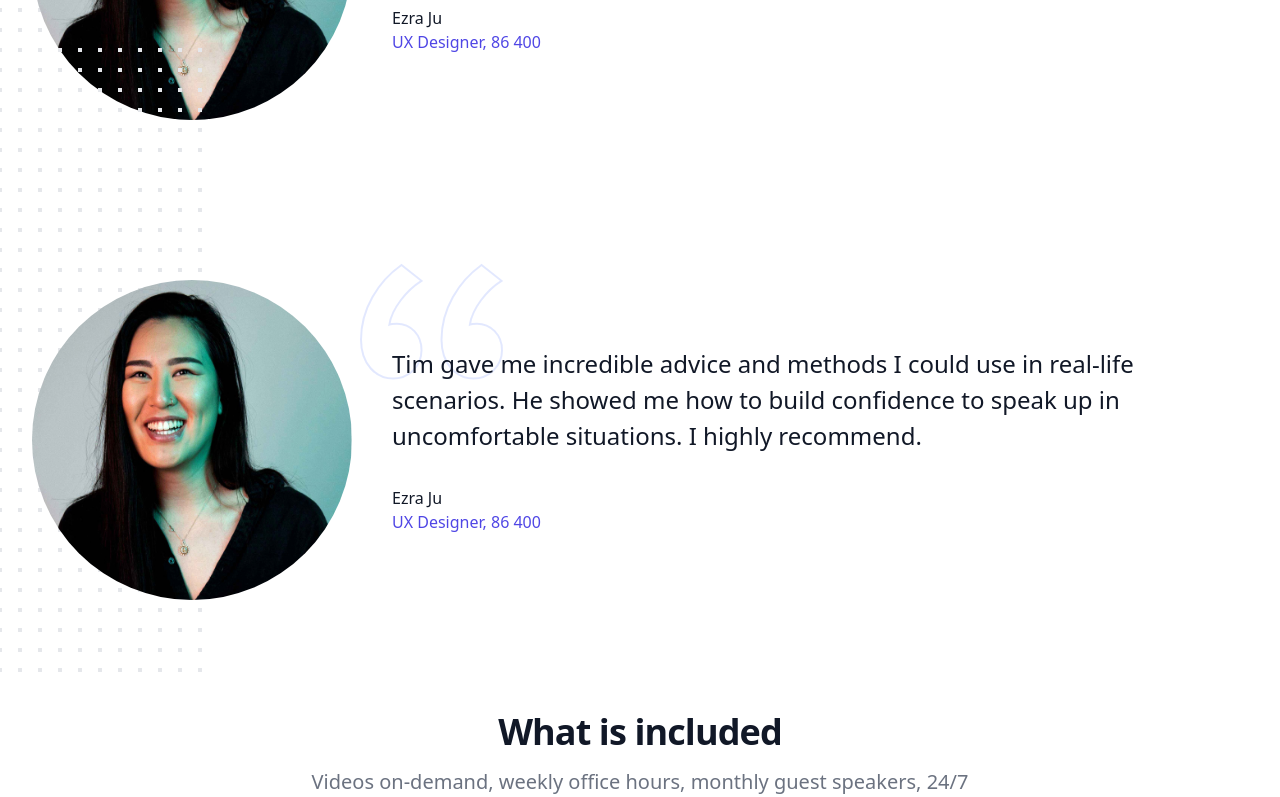
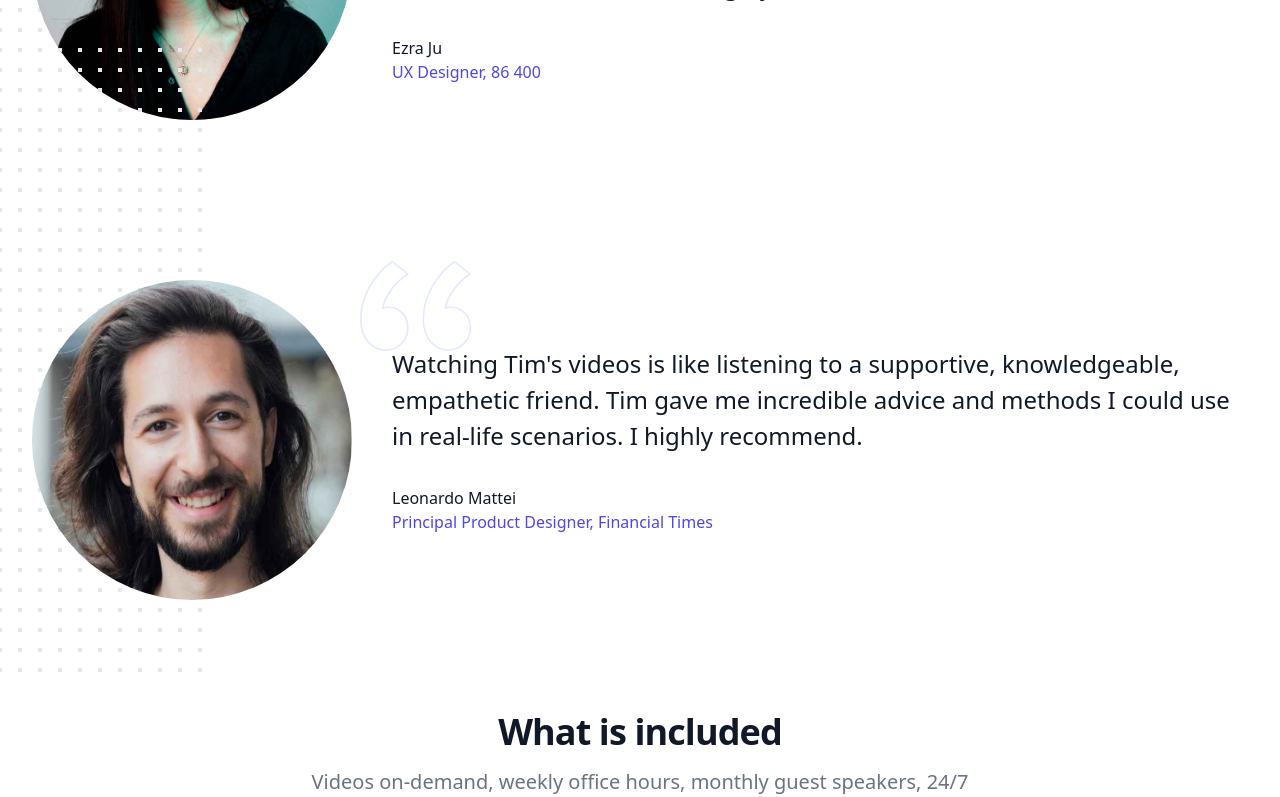
Before and after one commit to timyeothequietachievr/website, a Next.js app: page / in a window 1280 px wide. Shown: the part 2422-3219 px from the top of the page. Built offline with nearby package versions, Linux system fonts and the light colour scheme; a web font is replaced by a local one.

Commit message:
testimonials

```diff
--- a/components/TestimonialLargeAvatar.jsx
+++ b/components/TestimonialLargeAvatar.jsx
@@ -59,8 +59,9 @@ export default function Example() {
             </div>
 
             <div className="relative lg:ml-10">
+            <h2 class="text-3xl font-extrabold tracking-tight text-gray-900">What people are saying</h2> <br />
               <svg
-                className="absolute top-0 left-0 transform -translate-x-8 -translate-y-24 h-36 w-36 text-indigo-200 opacity-50"
+                className="absolute top-0 left-0 transform -translate-x-8 -translate-y-24 h-28 w-28 text-indigo-200 opacity-50"
                 stroke="currentColor"
                 fill="none"
                 viewBox="0 0 144 144"
@@ -82,7 +83,7 @@ export default function Example() {
                     <div className="flex-shrink-0 lg:hidden">
                       <img
                         className="h-12 w-12 rounded-full"
-                        src="https://images.unsplash.com/photo-1494790108377-be9c29b29330?ixlib=rb-1.2.1&ixid=eyJhcHBfaWQiOjEyMDd9&auto=format&fit=facearea&facepad=2&w=256&h=256&q=80"
+                        src="src/profile-ezra.jpg?ixlib=rb-1.2.1&ixid=eyJhcHBfaWQiOjEyMDd9&auto=format&fit=facearea&facepad=2&w=256&h=256&q=80"
                         alt=""
                       />
                     </div>
@@ -147,14 +148,14 @@ export default function Example() {
             <div className="hidden lg:block lg:flex-shrink-0">
               <img
                 className="h-64 w-64 rounded-full xl:h-80 xl:w-80"
-                src="src/profile-ezra.jpg?ixlib=rb-1.2.1&ixid=eyJhcHBfaWQiOjEyMDd9&auto=format&fit=facearea&facepad=2&w=256&h=256&q=80"
+                src="src/profile-leonardo.jpg?ixlib=rb-1.2.1&ixid=eyJhcHBfaWQiOjEyMDd9&auto=format&fit=facearea&facepad=2&w=256&h=256&q=80"
                 alt=""
               />
             </div>
 
             <div className="relative lg:ml-10">
               <svg
-                className="absolute top-0 left-0 transform -translate-x-8 -translate-y-24 h-36 w-36 text-indigo-200 opacity-50"
+                className="absolute top-0 left-0 transform -translate-x-8 -translate-y-24 h-28 w-28 text-indigo-200 opacity-50"
                 stroke="currentColor"
                 fill="none"
                 viewBox="0 0 144 144"
@@ -168,7 +169,7 @@ export default function Example() {
               <blockquote className="relative">
                 <div className="text-2xl leading-9 font-medium text-gray-900">
                   <p>
-                    Tim gave me incredible advice and methods I could use in real-life scenarios. He showed me how to build confidence to speak up in uncomfortable situations. I highly recommend.
+                  Watching Tim's videos is like listening to a supportive, knowledgeable, empathetic friend. Tim gave me incredible advice and methods I could use in real-life scenarios. I highly recommend.
                   </p>
                 </div>
                 <footer className="mt-8">
@@ -176,13 +177,13 @@ export default function Example() {
                     <div className="flex-shrink-0 lg:hidden">
                       <img
                         className="h-12 w-12 rounded-full"
-                        src="https://images.unsplash.com/photo-1494790108377-be9c29b29330?ixlib=rb-1.2.1&ixid=eyJhcHBfaWQiOjEyMDd9&auto=format&fit=facearea&facepad=2&w=256&h=256&q=80"
+                        src="src/profile-leonardo.jpg?ixlib=rb-1.2.1&ixid=eyJhcHBfaWQiOjEyMDd9&auto=format&fit=facearea&facepad=2&w=256&h=256&q=80"
                         alt=""
                       />
                     </div>
                     <div className="ml-4 lg:ml-0">
-                      <div className="text-base font-medium text-gray-900">Ezra Ju</div>
-                      <div className="text-base font-medium text-indigo-600">UX Designer, 86 400</div>
+                      <div className="text-base font-medium text-gray-900">Leonardo Mattei</div>
+                      <div className="text-base font-medium text-indigo-600">Principal Product Designer, Financial Times</div>
                     </div>
                   </div>
                 </footer>
```
